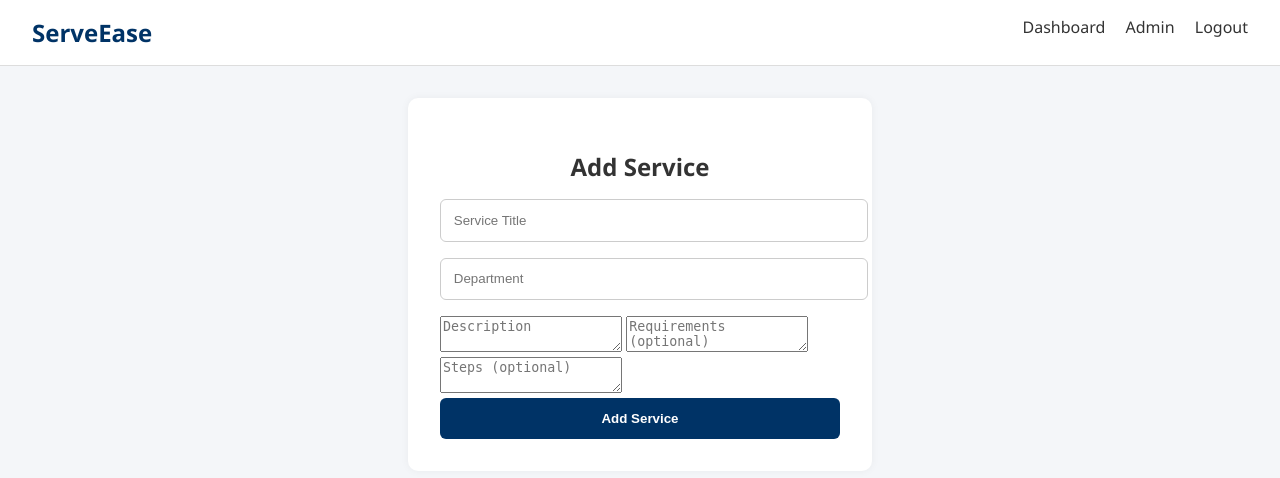
After one commit to Serveease/serveease, a Flask app: page /admin/add-service in a window 1280 px wide. The commit adds this page. Shown: the top 478 px of the page. Run offline with Flask 3, Linux system fonts and the light colour scheme; a user stored in the database is signed in.

Commit message:
Initial commit of ServeEase

```diff
--- a/app/routes/admin_routes.py
+++ b/app/routes/admin_routes.py
@@ -2,6 +2,7 @@ from flask import Blueprint, render_template, redirect, url_for, request, flash
 from flask_login import login_required, current_user
 from app.models import DocumentRequest
 from app import db
+from flask import Blueprint
 
 admin = Blueprint('admin', __name__)
 
--- a/app/routes/main_routes.py
+++ b/app/routes/main_routes.py
@@ -10,4 +10,6 @@ def index():
 @main.route('/dashboard')
 @login_required
 def dashboard():
+    if current_user.role == 'admin':
+        return render_template('admin_as_user_dashboard.html', user=current_user)
     return render_template('dashboard.html', user=current_user)
--- /dev/null
+++ b/app/routes/service_routes.py
@@ -0,0 +1,51 @@
+from flask import Blueprint, render_template, request, redirect, url_for, flash
+from flask_login import login_required, current_user
+from app import db
+from app.models import Service
+
+service_bp = Blueprint('service', __name__)
+
+@service_bp.route('/services')
+@login_required
+def service_directory():
+    department = request.args.get('department')
+    if department:
+        services = Service.query.filter_by(department=department).all()
+    else:
+        services = Service.query.all()
+    departments = db.session.query(Service.department).distinct()
+    return render_template('services.html', services=services, departments=departments)
+
+@service_bp.route('/services/<int:service_id>')
+@login_required
+def service_detail(service_id):
+    service = Service.query.get_or_404(service_id)
+    return render_template('service_detail.html', service=service)
+
+@service_bp.route('/admin/add-service', methods=['GET', 'POST'])
+@login_required
+def add_service():
+    if current_user.role != 'admin':
+        flash("Access denied.", "danger")
+        return redirect(url_for('main.dashboard'))
+
+    if request.method == 'POST':
+        title = request.form['title']
+        department = request.form['department']
+        description = request.form['description']
+        requirements = request.form['requirements']
+        steps = request.form['steps']
+
+        new_service = Service(
+            title=title,
+            department=department,
+            description=description,
+            requirements=requirements,
+            steps=steps
+        )
+        db.session.add(new_service)
+        db.session.commit()
+        flash("Service added successfully.", "success")
+        return redirect(url_for('service.service_directory'))
+
+    return render_template('add_service.html')
--- a/app/static/css/style.css
+++ b/app/static/css/style.css
@@ -140,3 +140,11 @@ body {
     background-color: #d1ecf1;
     color: #0c5460;
 }
+
+.card {
+    background: #fff;
+    padding: 1rem;
+    border: 1px solid #ddd;
+    border-radius: 8px;
+    margin-top: 1rem;
+}
--- /dev/null
+++ b/app/templates/add_service.html
@@ -0,0 +1,15 @@
+{% extends 'base.html' %}
+{% block title %}Add New Service{% endblock %}
+{% block content %}
+<div class="form-container">
+  <h2>Add Service</h2>
+  <form method="POST">
+    <input name="title" placeholder="Service Title" required>
+    <input name="department" placeholder="Department" required>
+    <textarea name="description" placeholder="Description" required></textarea>
+    <textarea name="requirements" placeholder="Requirements (optional)"></textarea>
+    <textarea name="steps" placeholder="Steps (optional)"></textarea>
+    <button type="submit">Add Service</button>
+  </form>
+</div>
+{% endblock %}
--- a/app/templates/base.html
+++ b/app/templates/base.html
@@ -11,10 +11,12 @@
         <div class="nav-links">
             {% if current_user.is_authenticated %}
                 <a href="{{ url_for('main.dashboard') }}">Dashboard</a>
+                {% if current_user.role == 'admin' %}
+                    <a href="{{ url_for('admin.admin_dashboard') }}">Admin</a>
+                {% endif %}
                 <a href="{{ url_for('auth.logout') }}">Logout</a>
             {% else %}
                 <a href="{{ url_for('auth.login') }}">Login</a>
-                <a href="{{ url_for('auth.register') }}">Register</a>
             {% endif %}
         </div>
     </nav>
--- a/requirements.txt
+++ b/requirements.txt
@@ -10,13 +10,14 @@ Flask-Migrate==4.1.0
 Flask-SQLAlchemy==3.1.1
 Flask-WTF==1.2.2
 greenlet==3.2.3
-gunicorn==23.0.0
 itsdangerous==2.2.0
 Jinja2==3.1.6
 Mako==1.3.10
 MarkupSafe==3.0.2
-packaging==25.0
 SQLAlchemy==2.0.41
 typing_extensions==4.14.0
 Werkzeug==3.1.3
 WTForms==3.2.1
+Flask-WTF
+email-validator
+gunicorn
```
Also changed, not shown: app/__init__.py (+7 -1 lines), app/models.py (+15 -3 lines), app/routes/auth_routes.py (+7 -1 lines), app/templates/admin_as_user_dashboard.html (added, +21 -0 lines), app/templates/admin_dashboard.html (+7 -0 lines), app/templates/dashboard.html (+11 -10 lines), app/templates/service_detail.html (added, +21 -0 lines), app/templates/services.html (added, +23 -0 lines), instance/serveease.db, 1 other file.
